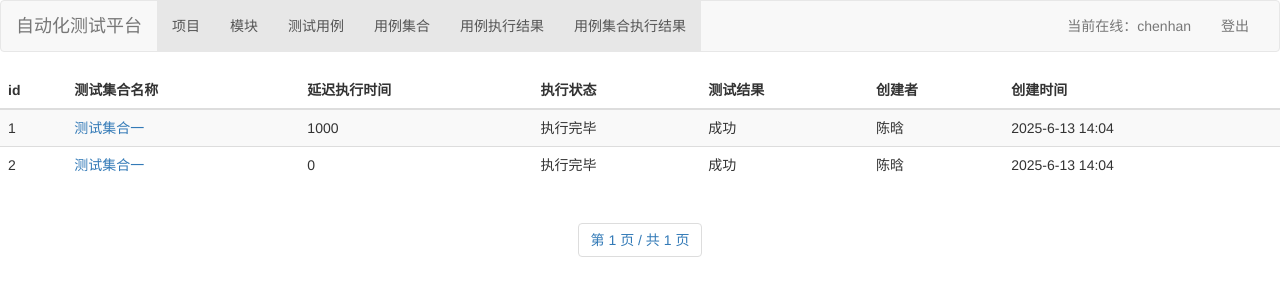
After one commit to chenha2002/InterfaceAtuoTest, a Django app: page /case_suite_execute_record/ in a window 1280 px wide. The commit adds this page. Shown: the top 300 px of the page. Run offline with Django 4.2, Linux system fonts and the light colour scheme; a user stored in the database is signed in; data comes from the database, SQL or seed files in the repository; parts of the project's set-up code (start-up, migrations or seed data) failed here and were passed over; some libraries are stand-ins or nearby versions.

Commit message:
用例集合执行结果

```diff
--- a/interfacetestplatform/server/result.py
+++ b/interfacetestplatform/server/result.py
@@ -6,7 +6,7 @@ from django.contrib.auth.decorators import login_required
 from django.views.decorators.csrf import csrf_protect
 
 from ..views import get_paginator
-from ..models import Project, TestCaseExecuteResult
+from ..models import Project, TestCaseExecuteResult,CaseSuiteTestCaseExecuteRecord
 
 
 # 测试结果的展示
@@ -49,3 +49,11 @@ def error_show(request,test_record_id):
 #         test_record_data.delete()
 #         return JsonResponse({'status': 'success'})
 #     return JsonResponse({'status': 'error', 'message': 'Method not allowed'}, status=405)
+
+# 用例执行结果—菜单项
+@login_required
+def case_suite_execute_record(request):
+    case_suite_execute_records = CaseSuiteTestCaseExecuteRecord.objects.select_related(
+        'case_suite_record__case_suite'
+    )
+    return render(request,'case_suite_execute_record.html',{'case_suite_execute_records': get_paginator(request, case_suite_execute_records)})
--- a/interfacetestplatform/templates/base.html
+++ b/interfacetestplatform/templates/base.html
@@ -42,6 +42,7 @@
                 <li class="active"><a href="/test_case/">测试用例</a></li>
                 <li class="active"><a href="/case_suite/">用例集合</a></li>
                 <li class="active"><a href="/test_case_execute_record/">用例执行结果</a></li>
+                <li class="active"><a href="/case_suite_execute_record/">用例集合执行结果</a></li>
             </ul>
             <ul class="nav navbar-nav navbar-right">
                 {% if request.user.is_authenticated %}
--- /dev/null
+++ b/interfacetestplatform/templates/case_suite_execute_record.html
@@ -0,0 +1,63 @@
+{% extends 'base.html' %}
+{% load static %}
+{% block title %}测试集合执行结果{% endblock %}
+
+{% block content %}
+
+<div class="table-responsive">
+    <table class="table table-striped">
+        <thead>
+        <tr>
+            <th>id</th>
+            <th>测试集合名称</th>
+            <th>延迟执行时间</th>
+            <th>执行状态</th>
+            <th>测试结果</th>
+            <th>创建者</th>
+            <th>创建时间</th>
+        </tr>
+        </thead>
+        <tbody>
+
+        {% for case_suite_execute_record in case_suite_execute_records %}
+        <tr>
+            <td>{{ case_suite_execute_record.id }}</td>
+            <td><a href="">{{ case_suite_execute_record.case_suite_record.case_suite.suite_desc|default:"无描述"}}</a></td>
+            <td>{{ case_suite_execute_record.execute_total_time }}</td>
+            {% if case_suite_execute_record.status %}
+            <td>执行完毕</td>
+            {% else %}
+            <td>待执行</td>
+            {% endif %}
+            <td>{{ case_suite_execute_record.execute_result|default_if_none:"" }}</td>
+            <td>{{ case_suite_execute_record.case_suite_record.case_suite.creator|default:"未知创建人" }}</td>
+            <td>{{ case_suite_execute_record.case_suite_record.case_suite.create_time|date:"Y-n-d H:i" }}</td>
+        </tr>
+        {% endfor %}
+
+
+        </tbody>
+    </table>
+</div>
+
+{# 实现分页标签的代码 #}
+{# 这里使用 bootstrap 渲染页面 #}
+<div id="pages" class="text-center">
+    <nav>
+        <ul class="pagination">
+            <li class="step-links">
+                {% if case_suite_execute_records.has_previous %}
+                <a class='active' href="?page={{ case_suite_execute_records.previous_page_number }}">上一页</a>
+                {% endif %}
+
+                <span class="current">
+                    第 {{ case_suite_execute_records.number }} 页 / 共 {{ case_suite_execute_records.paginator.num_pages }} 页</span>
+
+                {% if case_suite_execute_records.has_next %}
+                <a class='active' href="?page={{ case_suite_execute_records.next_page_number }}">下一页</a>
+                {% endif %}
+            </li>
+        </ul>
+    </nav>
+</div>
+{% endblock %}
--- a/interfacetestplatform/urls.py
+++ b/interfacetestplatform/urls.py
@@ -20,6 +20,7 @@ urlpatterns = [
     re_path('case_result_diff/(?P<test_record_id>[0-9]+)',result.case_result_diff, name="case_result_diff"),
     # re_path('delete_case_result_diff/(?P<test_record_id>[0-9]+)',result.delete_case_result_diff, name="delete_case_result_diff"),
     re_path('error_show/(?P<test_record_id>[0-9]+)', result.error_show, name="error_show"),
+    path('case_suite_execute_record/',result.case_suite_execute_record,name="case_suite_execute_record"),
 
 
 ]
```
